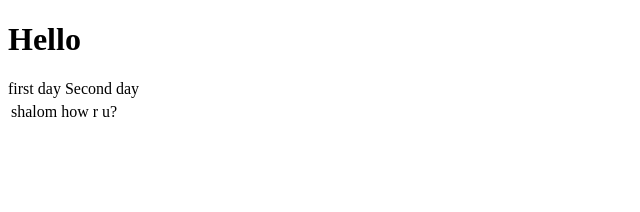
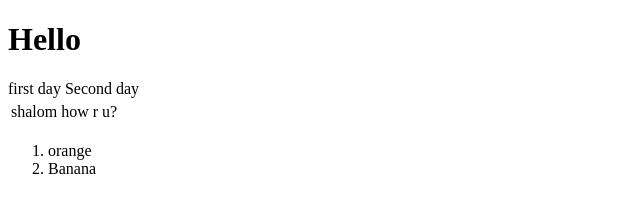
Before and after one commit to roibendet/create, a plain HTML site: page index.html in a window 1280 px wide. Shown: the whole page, without its empty margins (0-640 px from the left). Drawn offline with Linux system fonts and the light colour scheme.

Commit message:
Update index.html

```diff
--- a/index.html
+++ b/index.html
@@ -17,5 +17,10 @@
         <tr> Second day </tr>
     </table>
 
+    <ol>
+        <li> orange </li>
+        <li> Banana </li>
+    </ol>
+
 </body>
 </html>
```
